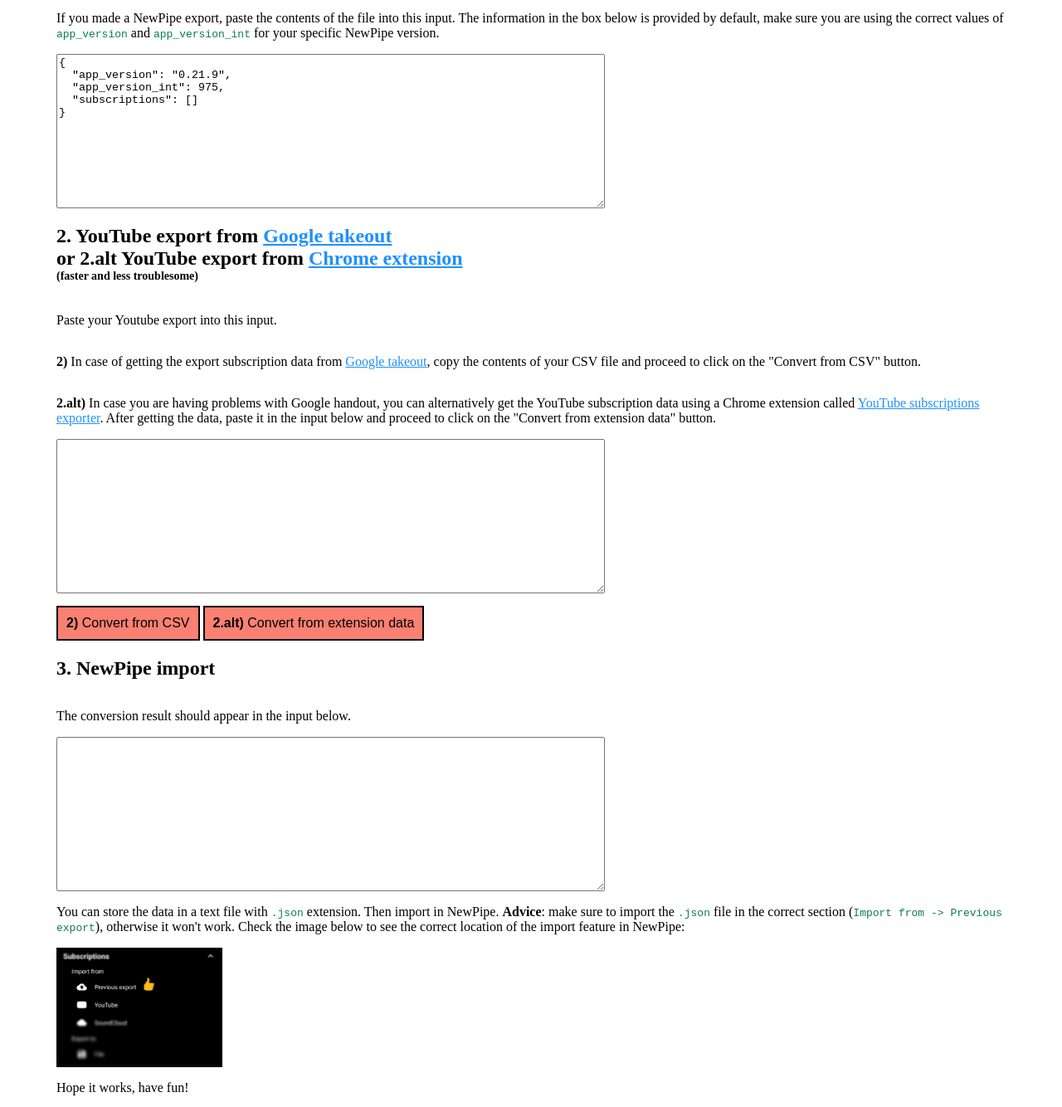
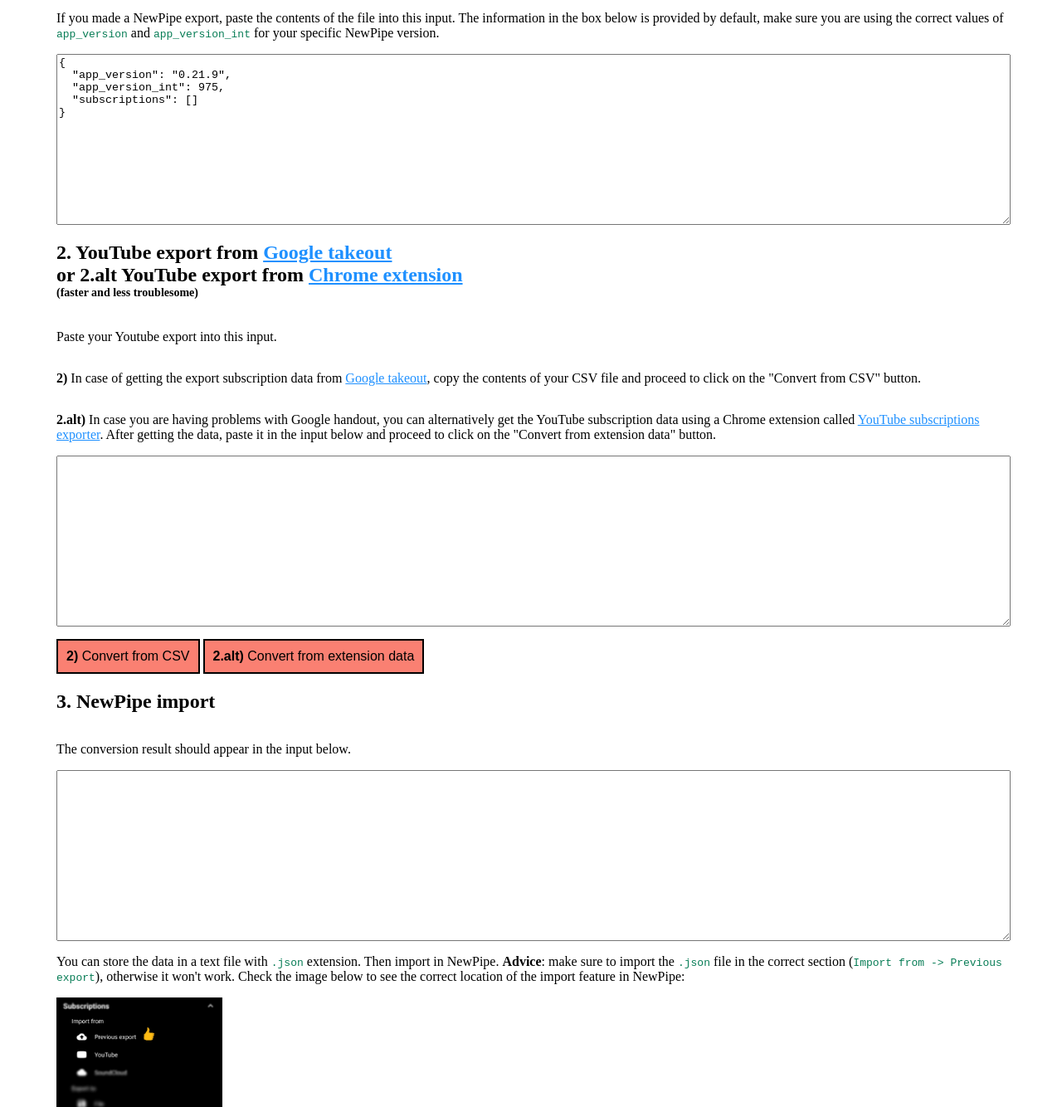
Before and after one commit to juandarr/json-youtube-export, a plain HTML site: page index.html in a window 1280 px wide. Shown: the part 455-1789 px from the top of the page at 83% size. Drawn offline with nearby package versions, Linux system fonts and the light colour scheme.

Commit message:
style: improves style of textboxes

```diff
--- a/index.html
+++ b/index.html
@@ -51,7 +51,7 @@
         sure you are using the correct values of <code>app_version</code> and
         <code>app_version_int</code> for your specific NewPipe version.
       </p>
-      <textarea id="newpipe-export" rows="12" cols="80">
+      <textarea id="newpipe-export">
 {
   "app_version": "0.21.9",
   "app_version_int": 975,
@@ -86,7 +86,7 @@
         >. After getting the data, paste it in the input below and proceed to
         click on the "Convert from extension data" button.
       </p>
-      <textarea id="youtube-export" rows="12" cols="80"></textarea>
+      <textarea id="youtube-export"></textarea>
       <div class="button-section">
         <button type="button" id="from-csv">
           <strong>2)</strong> Convert from CSV
@@ -98,7 +98,7 @@
 
       <h2>3. NewPipe import</h2>
       <p>The conversion result should appear in the input below.</p>
-      <textarea id="newpipe-import" rows="12" cols="80"></textarea>
+      <textarea id="newpipe-import"></textarea>
 
       <p>
         You can store the data in a text file with <code>.json</code> extension.
--- a/main.css
+++ b/main.css
@@ -28,3 +28,10 @@ button {
     background-color: salmon;
     cursor: pointer;
 }
+
+#newpipe-import,
+#youtube-export,
+#newpipe-export {
+    width: 100%;
+    min-height: 200px;
+}
```
